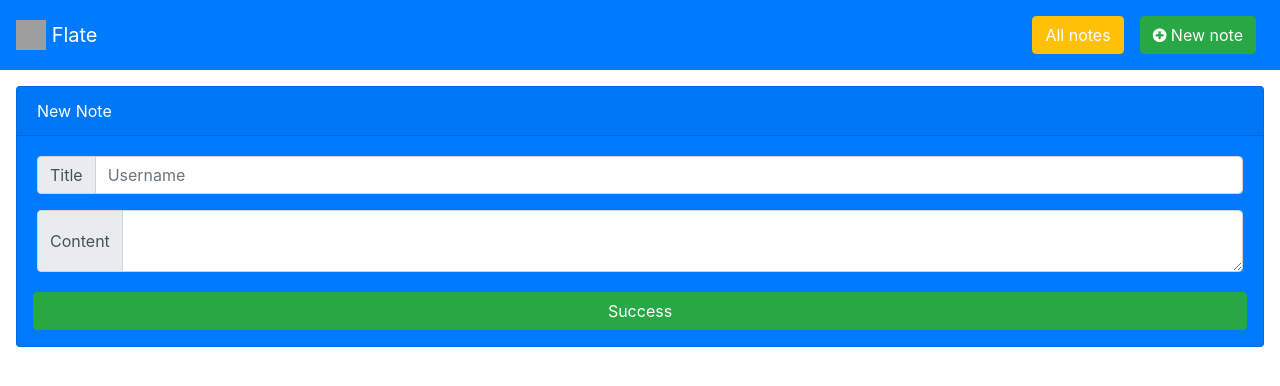
After one commit to luthfisauqi17/Flate, a Flask app: page /new in a window 1280 px wide. The commit adds this page. Shown: the top 386 px of the page. Run offline with Flask 2, Linux system fonts and the light colour scheme; some libraries are stand-ins or nearby versions; grey boxes are pictures that could not be loaded.

Commit message:
new note page complete

```diff
--- a/app/app.py
+++ b/app/app.py
@@ -19,5 +19,10 @@ notes = [
 def home():
     return render_template("index.html", notes=notes, title="All notes")
 
+@app.route("/new")
+def new_note():
+    return render_template("new_note.html")
+
+
 if __name__ == "__main__":
     app.run(debug=True)
--- a/app/templates/index.html
+++ b/app/templates/index.html
@@ -1,6 +1,6 @@
 {% extends "layout.html" %}
 {% block content %}
-<h1>All notes</h1>
+<h1 class="ml-3">All notes</h1>
     {% for note in notes %}
         <div class="card text-white bg-{{ note.type }} mb-3 ml-3 mr-3" style="max-width: 100%;">
             <div class="card-header">{{ note.title }}</div>
--- /dev/null
+++ b/app/templates/new_note.html
@@ -0,0 +1,21 @@
+{% extends "layout.html"%}
+{% block content %}
+    <div class="card text-white bg-primary mt-3 mb-3 ml-3 mr-3" style="max-width: 100%;">
+        <div class="card-header">New Note</div>
+        <div class="card-body">
+            <div class="input-group mb-3">
+                <div class="input-group-prepend">
+                  <span class="input-group-text" id="basic-addon1">Title</span>
+                </div>
+                <input type="text" class="form-control" placeholder="Username" aria-label="Username" aria-describedby="basic-addon1">
+            </div>
+            <div class="input-group">
+                <div class="input-group-prepend">
+                  <span class="input-group-text">Content</span>
+                </div>
+                <textarea class="form-control" aria-label="With textarea"></textarea>
+            </div>
+        </div>
+        <button type="button" class="btn btn-success mb-3 ml-3 mr-3">Success</button>
+    </div>
+{% endblock %}
```
